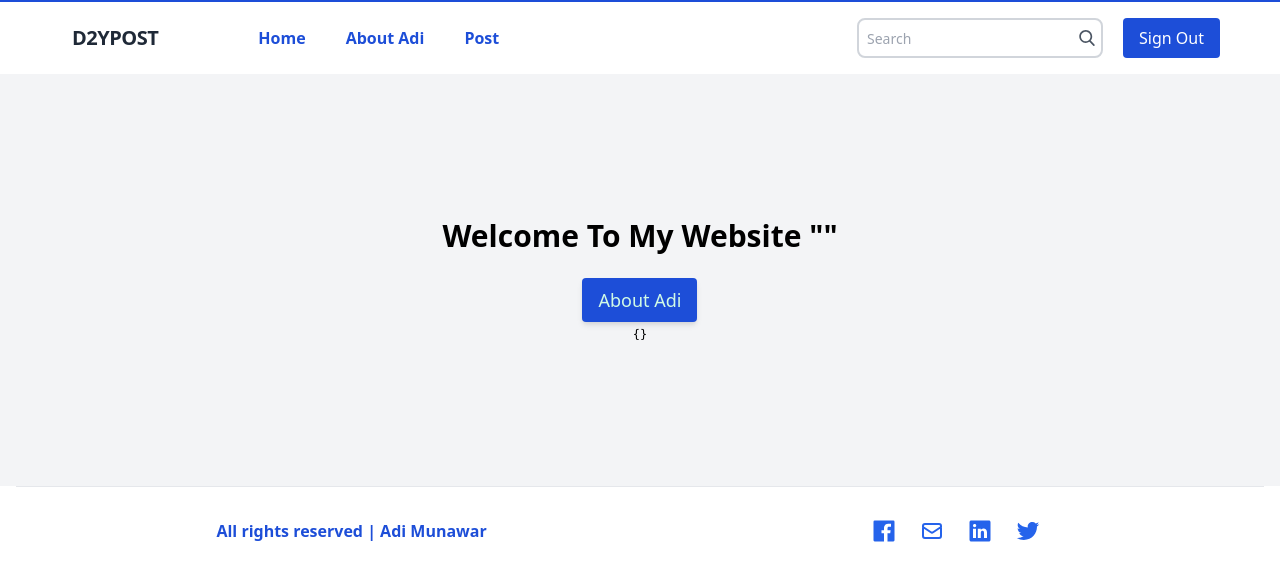
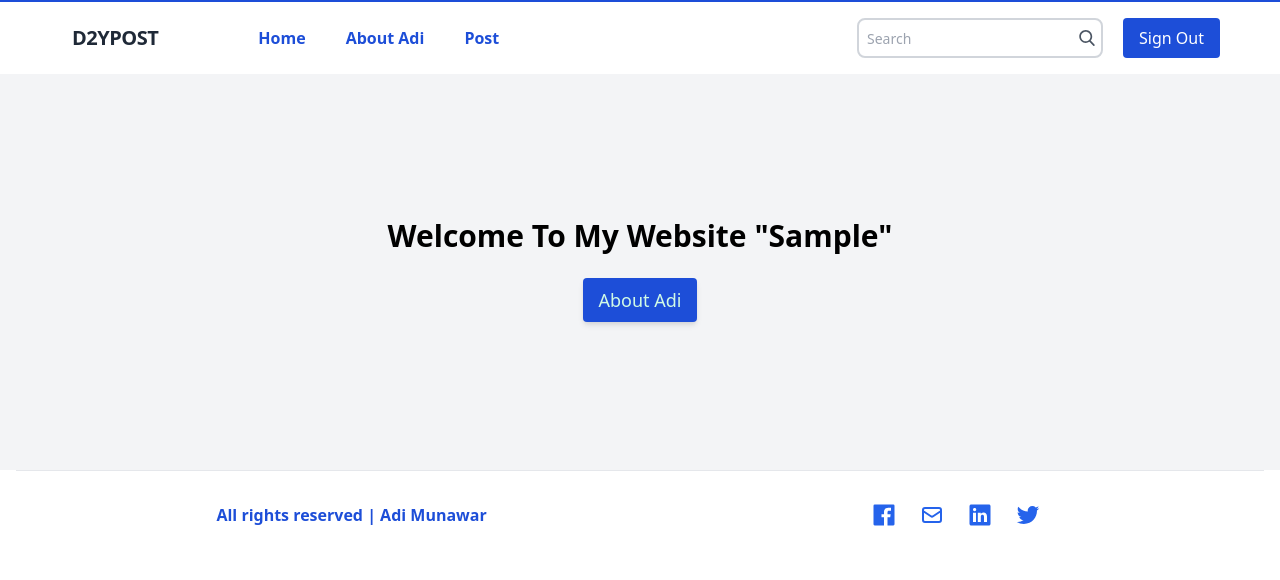
Before and after one commit to AdiMunawar31/vue-advance, a Vue app: page / in a window 1280 px wide. Both pictures are taken after typing "Sample" into the empty fields and a click on the button "LOGIN". Shown: the top 580 px of the page. Built offline with nearby package versions, Linux system fonts and the light colour scheme; no server answers; some icons are missing.

Commit message:
vuex action

```diff
--- a/src/components/HomeComp.vue
+++ b/src/components/HomeComp.vue
@@ -30,7 +30,6 @@
           <router-link to="/about">About Adi</router-link>
         </div>
       </div>
-      <pre class="flex flex-wrap justify-center text-xs">{{ credential }}</pre>
     </div>
   </div>
 </template>
@@ -48,7 +47,7 @@ export default {
       return store.state.credential;
     });
 
-    const user = localStorage.getItem("NAME");
+    const user = sessionStorage.getItem("NAME");
     name.value = user;
 
     const title = computed(() => {
```
